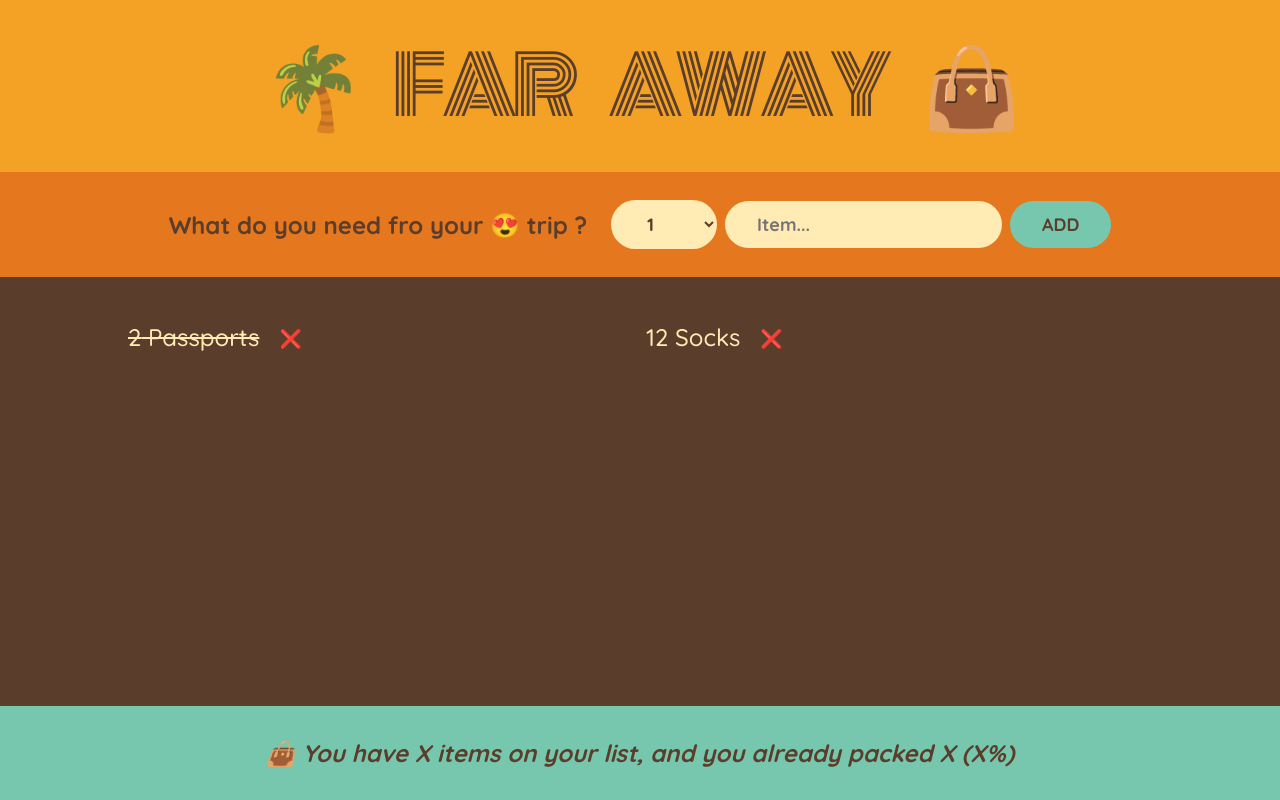
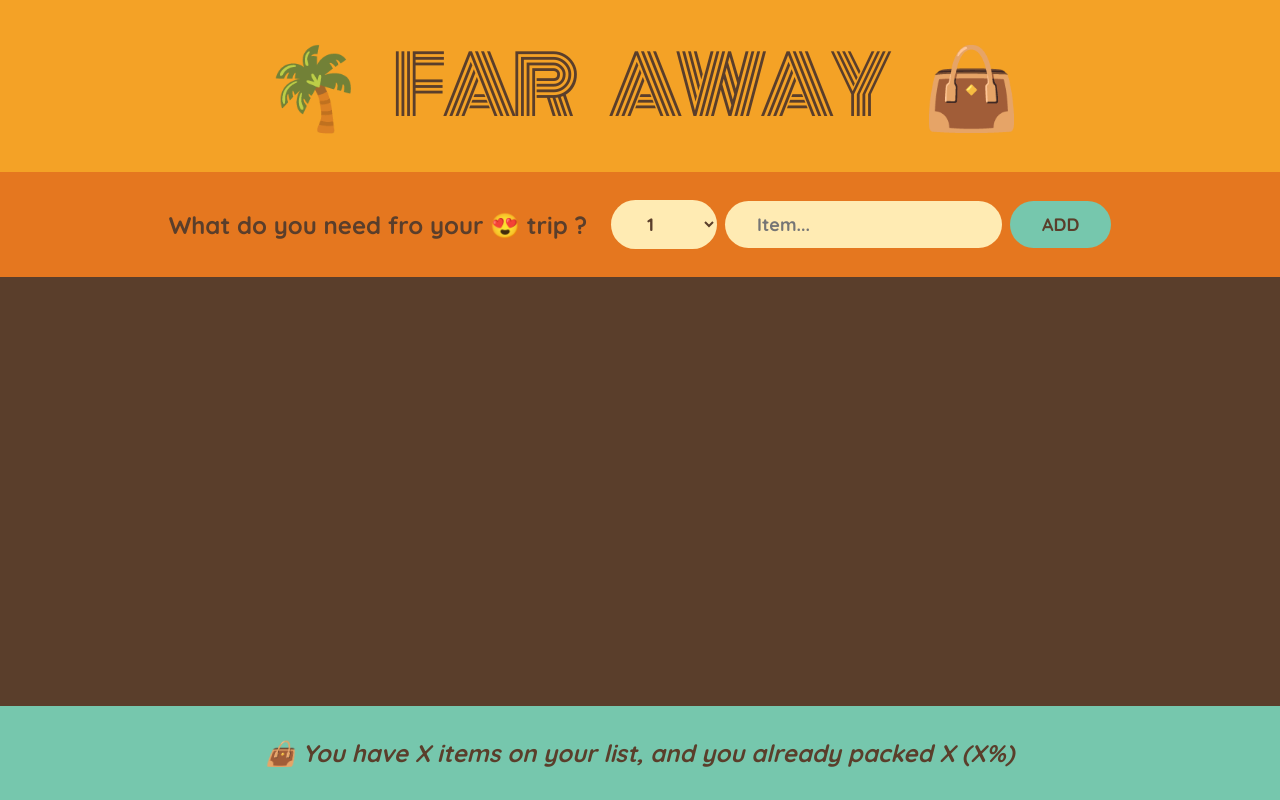
Before and after one commit to MdWajidAli/travelist-app, a React (Create React App) app: page / in a window 1280 px wide. Built offline with nearby package versions, Linux system fonts and the light colour scheme.

Commit message:
lifting up the states and adding new items in the packing list

```diff
--- a/src/App.js
+++ b/src/App.js
@@ -1,4 +1,4 @@
-import { use, useState } from "react";
+import { useState } from "react";
 
 const initialItems = [
   { id: 1, description: "Passports", quantity: 2, packed: true },
@@ -6,11 +6,17 @@
 ];
 
 export default function App() {
+  const [items, setItems] = useState([]);
+
+  function handleAdditems(item) {
+    setItems((items) => [...items, item]);
+  }
+
   return (
     <div className="app">
       <Logo />
-      <Form />
-      <Packinglist />
+      <Form onAddItems={handleAdditems} />
+      <Packinglist items={ items} />
       <Stats />
     </div>
   );
@@ -20,9 +26,13 @@
   return <h1>🌴 Far Away 👜</h1>;
 }
 
-function Form() {
+function Form({onAddItems}) {
   const [description, setDescription] = useState("");
   const [quantity, setQuantity] = useState(1);
+
+
+
+
 
   function handleSubmit(e) {
     e.preventDefault();
@@ -31,6 +41,8 @@
 
     const newItem = { description, quantity, packed: false, id: Date.now() };
     console.log(newItem)
+
+    onAddItems(newItem);
 
     setQuantity(1);
     setDescription("")
@@ -57,11 +69,12 @@
     </form>
   );
 }
-function Packinglist() {
+
+function Packinglist({items}) {
   return (
     <div className="list">
       <ul>
-        {initialItems.map((item) => (
+        {items.map((item) => (
           <Item item={item} key={item.id} />
         ))}
       </ul>
```
